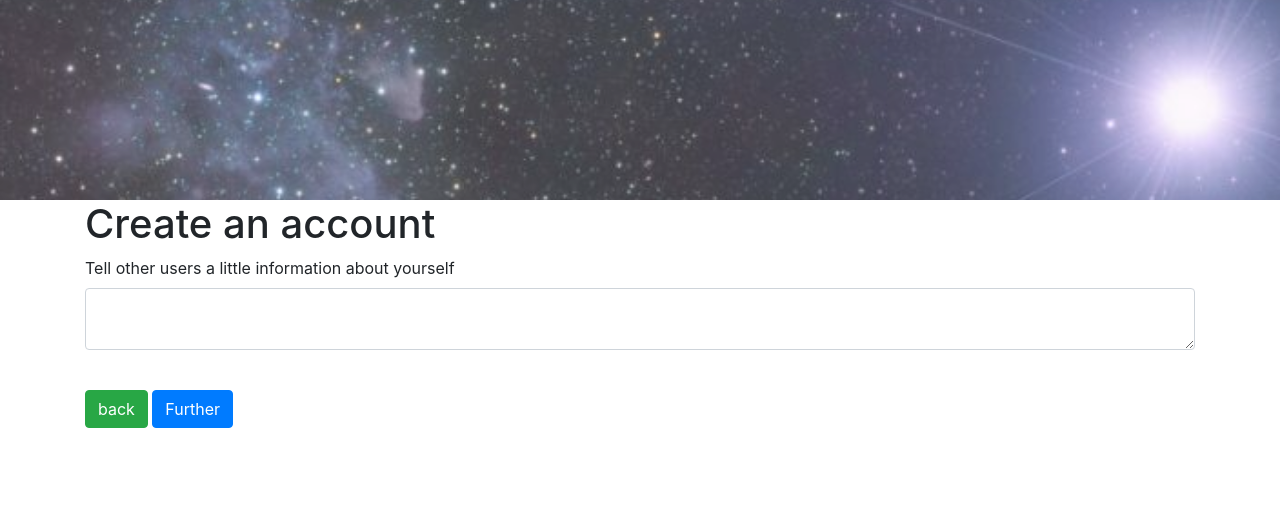
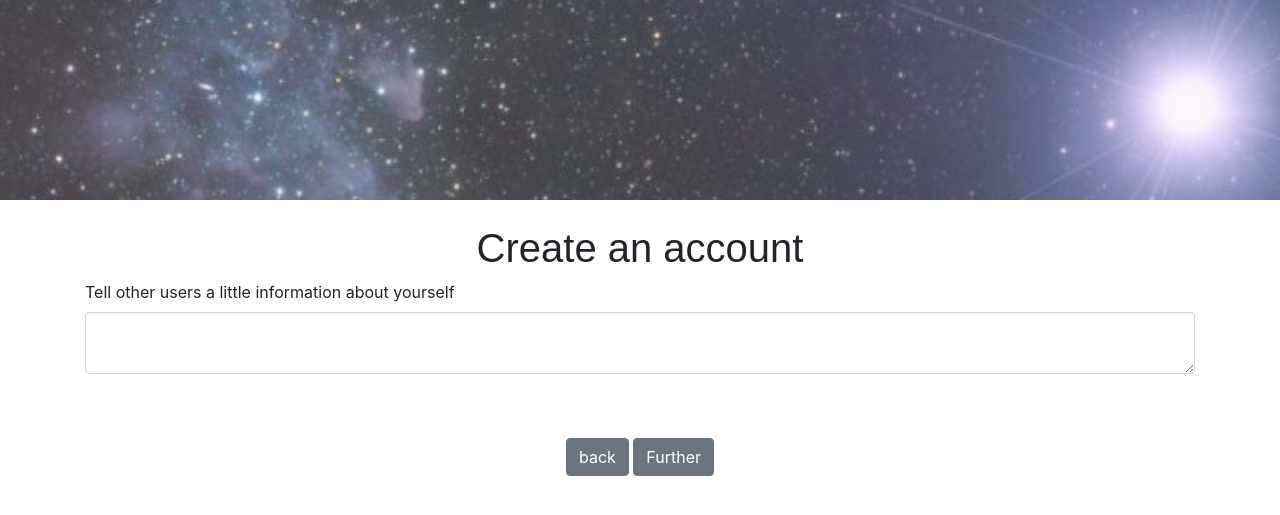
Before and after one commit to Darriyano/second_part_of_project, a Flask app: page /aboutme in a window 1280 px wide. Shown: the part 56-571 px from the top of the page. Run offline with Flask 2, Linux system fonts and the light colour scheme; some libraries are stand-ins or nearby versions.

Commit message:
bugs fixed

```diff
--- a/templates/aboutme.html
+++ b/templates/aboutme.html
@@ -1,7 +1,8 @@
 {% extends "base_login.html" %}
 
 {% block content %}
-<h1>Сreate an account</h1>
+<br>
+<h1 align="center"><font face="fantasy">Сreate an account</font></h1>
 <form action="" method="post">
     {{ form.hidden_tag() }}
     <p>
@@ -13,8 +14,9 @@
             </p>
         {% endfor %}
     </p>
-    <p><a class="btn btn-success" href="/upload_photo">back</a>
-        {{ form.further(type="submit", class="btn btn-primary") }}</p>
+    <div class="move"><br>
+    <p><a class="btn btn-secondary" href="/upload_photo">back</a>
+        {{ form.further(type="submit", class="btn btn-secondary") }}</p></div>
     {{ message }}
 </form>
 {% endblock %}
--- a/templates/register2.html
+++ b/templates/register2.html
@@ -2,7 +2,7 @@
 
 {% block content %}
 <br>
-<h1 align="center"><font face="fantasy">Сreate an account</font>></h1><br>
+<h1 align="center"><font face="fantasy">Сreate an account</font></h1><br>
 <form action="" method="post">
     {{ form.hidden_tag() }}
     <p>
```
